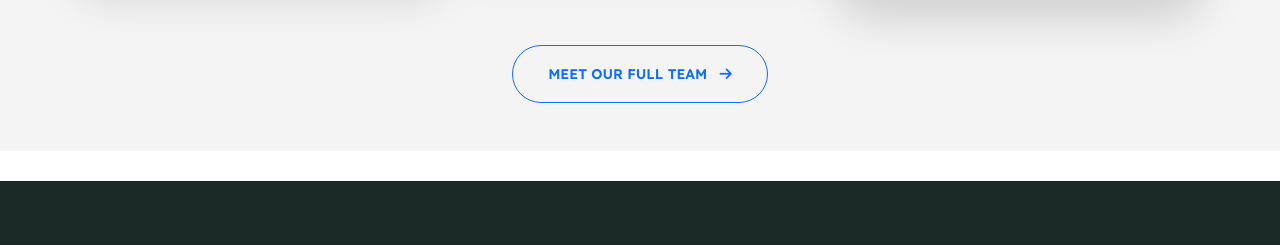
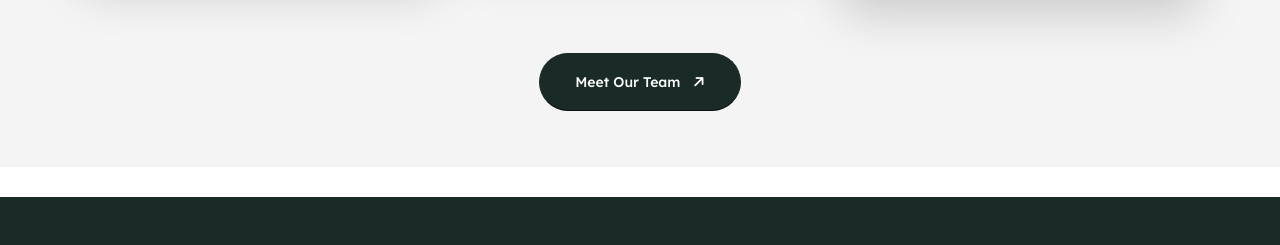
Before and after one commit to Femscode/ken-sirius, a plain HTML site: page index.html in a window 1280 px wide. Shown: the part 5033-5278 px from the top of the page. Drawn offline with Linux system fonts and the light colour scheme; animation ran at ten frames a second.

Commit message:
homepage

```diff
--- a/index.html
+++ b/index.html
@@ -786,7 +786,9 @@
 								</div>
 							</div>
 							<div class="text-center mt-4">
-								<a href="/our-team" class="btn btn-outline-primary btn-modern btn-rounded text-3 font-weight-semibold">Meet Our Full Team <i class="fas fa-arrow-right ms-2"></i></a>
+								<a href="/our-team"
+								class="btn btn-modern btn-effect-4 btn-rounded btn-dark text-transform-none text-3 font-weight-medium mt-2 mb-2 z-index-2 p-relative">
+								Meet Our Team <i class="fas fa-arrow-right rotate-l-45 ms-2"></i></a>
 							</div>
 						</div>
 					</div>
```
